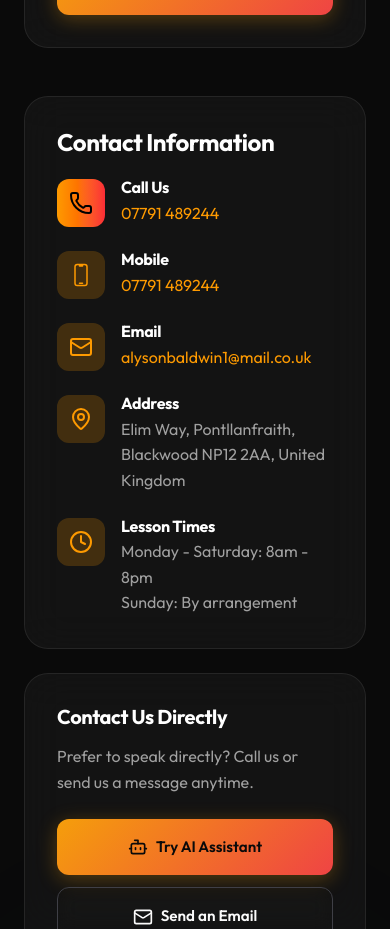
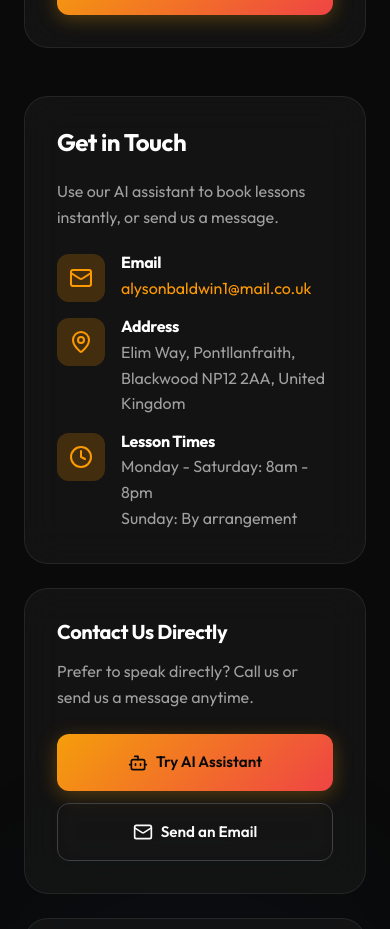
Before and after one commit to SLIIQQUE/alysons-driving-tuition, a Next.js app: page /contact in a window 390 px wide. Shown: the part 1460-2389 px from the top of the page. Built offline with nearby package versions, Linux system fonts and the light colour scheme; grey boxes are pictures that could not be loaded.

Commit message:
refactor: remove phone numbers, prioritize AI assistant
- Remove phone number from contact page info section
- Remove phone from form (keep for booking)
- Change navigation CTA to trigger AI assistant
- Change hero section buttons to trigger AI
- Update schema.org telephone to indicate AI/email only

```diff
--- a/src/app/contact/page.tsx
+++ b/src/app/contact/page.tsx
@@ -8,7 +8,6 @@ import {
   Clock,
   Send,
   CheckCircle,
-  Phone,
   Bot,
 } from "lucide-react";
 
@@ -264,51 +263,12 @@ function ContactContent() {
           >
             <div className="glass-card p-8 md:p-10">
               <h2 className="text-2xl font-display font-bold text-white mb-6">
-                Contact Information
+                Get in Touch
               </h2>
-              <div className="space-y-6">
-                <div className="flex items-start gap-4">
-                  <div className="w-12 h-12 bg-gradient-to-r from-amber-500 to-red-500 rounded-xl flex items-center justify-center shrink-0">
-                    <Phone className="w-6 h-6 text-black" />
-                  </div>
-                  <div>
-                    <h3 className="font-semibold text-white mb-1">
-                      Call Us
-                    </h3>
-                    <a
-                      href="tel:07791489244"
-                      className="text-amber-500 hover:underline"
-                    >
-                      07791 489244
-                    </a>
-                  </div>
-                </div>
-                <div className="flex items-start gap-4">
-                  <div className="w-12 h-12 bg-amber-500/20 rounded-xl flex items-center justify-center flex-shrink-0">
-                    <svg
-                      className="w-6 h-6 text-amber-500"
-                      fill="none"
-                      viewBox="0 0 24 24"
-                      strokeWidth={1.5}
-                      stroke="currentColor"
-                    >
-                      <path
-                        strokeLinecap="round"
-                        strokeLinejoin="round"
-                        d="M10.5 1.5H8.25A2.25 2.25 0 006 3.75v16.5a2.25 2.25 0 002.25 2.25h7.5A2.25 2.25 0 0018 20.25V3.75a2.25 2.25 0 00-2.25-2.25H13.5m-3 0V3h3V1.5m-3 0h3m-3 18.75h3"
-                      />
-                    </svg>
-                  </div>
-                  <div>
-                    <h3 className="font-semibold text-white mb-1">Mobile</h3>
-                    <a
-                      href="tel:+447791489244"
-                      className="text-amber-500 hover:underline"
-                    >
-                      07791 489244
-                    </a>
-                  </div>
-                </div>
+              <p className="text-white/60 mb-6">
+                Use our AI assistant to book lessons instantly, or send us a message.
+              </p>
+              <div className="space-y-4">
                 <div className="flex items-start gap-4">
                   <div className="w-12 h-12 bg-amber-500/20 rounded-xl flex items-center justify-center flex-shrink-0">
                     <Mail className="w-6 h-6 text-amber-500" />
--- a/src/app/layout.tsx
+++ b/src/app/layout.tsx
@@ -91,7 +91,7 @@ export default function RootLayout({
     description:
       "Learn to drive with confidence in South Wales. Patient, friendly driving lessons from Alyson Baldwin - DVSA Approved Driving Instructor.",
     url: baseUrl,
-    telephone: "07791 489244",
+    telephone: "Contact via AI Assistant or email",
     email: "alysonbaldwin1@mail.co.uk",
     image: `${baseUrl}/og-image.jpg`,
     address: {
--- a/src/app/page.tsx
+++ b/src/app/page.tsx
@@ -228,20 +228,22 @@ function Hero() {
               transition={{ duration: 1, delay: 0.5 }}
               className="flex flex-wrap gap-4"
             >
-              <Link
-                href="/contact"
+              <button
+                onClick={() => document.querySelector<HTMLButtonElement>('[data-voice-button]')?.click()}
                 className="group relative px-8 py-4 bg-gradient-to-r from-amber-500 to-red-500 text-black font-bold rounded-full overflow-hidden"
               >
                 <span className="relative z-10 flex items-center gap-2">
-                  Book a Lesson
+                  <Bot className="w-5 h-5" />
+                  Try AI Assistant
                 </span>
-              </Link>
-              <Link
-                href="/contact"
+              </button>
+              <button
+                onClick={() => document.querySelector<HTMLButtonElement>('[data-voice-button]')?.click()}
                 className="px-8 py-4 border-2 border-white/30 text-white font-bold rounded-full hover:bg-white/10 transition-colors flex items-center gap-2"
               >
-                Book a Lesson
-              </Link>
+                <Mic className="w-5 h-5" />
+                Talk to AI
+              </button>
             </motion.div>
           </div>
         </div>
--- a/src/components/Navigation.tsx
+++ b/src/components/Navigation.tsx
@@ -4,7 +4,7 @@ import { useState, useEffect } from "react";
 import Link from "next/link";
 import { usePathname } from "next/navigation";
 import { motion, AnimatePresence } from "motion/react";
-import { Menu, X } from "lucide-react";
+import { Menu, X, Bot } from "lucide-react";
 
 const navigation = [
   { name: "Home", href: "/" },
@@ -84,12 +84,13 @@ export default function Navigation() {
 
             {/* CTA Button */}
             <div className="hidden lg:flex lg:flex-1 lg:justify-end">
-              <Link
-                href="/contact"
+              <button
+                onClick={() => document.querySelector<HTMLButtonElement>('[data-voice-button]')?.click()}
                 className="flex items-center gap-2 px-4 py-2.5 bg-gradient-to-r from-amber-500 to-red-500 text-black font-semibold rounded-full hover:shadow-lg hover:shadow-amber-500/25 transition-all group"
               >
-                <span className="text-sm">Book Now</span>
-              </Link>
+                <Bot className="w-4 h-4" />
+                <span className="text-sm">AI Assistant</span>
+              </button>
             </div>
 
             {/* Mobile menu button */}
@@ -165,13 +166,16 @@ export default function Navigation() {
                         })}
                       </div>
                       <div className="py-6">
-                        <Link
-                          href="/contact"
-                          onClick={() => setMobileMenuOpen(false)}
+                        <button
+                          onClick={() => {
+                            setMobileMenuOpen(false);
+                            document.querySelector<HTMLButtonElement>('[data-voice-button]')?.click();
+                          }}
                           className="w-full flex items-center justify-center gap-2 px-4 py-3 bg-gradient-to-r from-amber-500 to-red-500 text-black font-bold rounded-xl"
                         >
-                          Book Now
-                        </Link>
+                          <Bot className="w-5 h-5" />
+                          AI Assistant
+                        </button>
                       </div>
                     </div>
                   </div>
```
